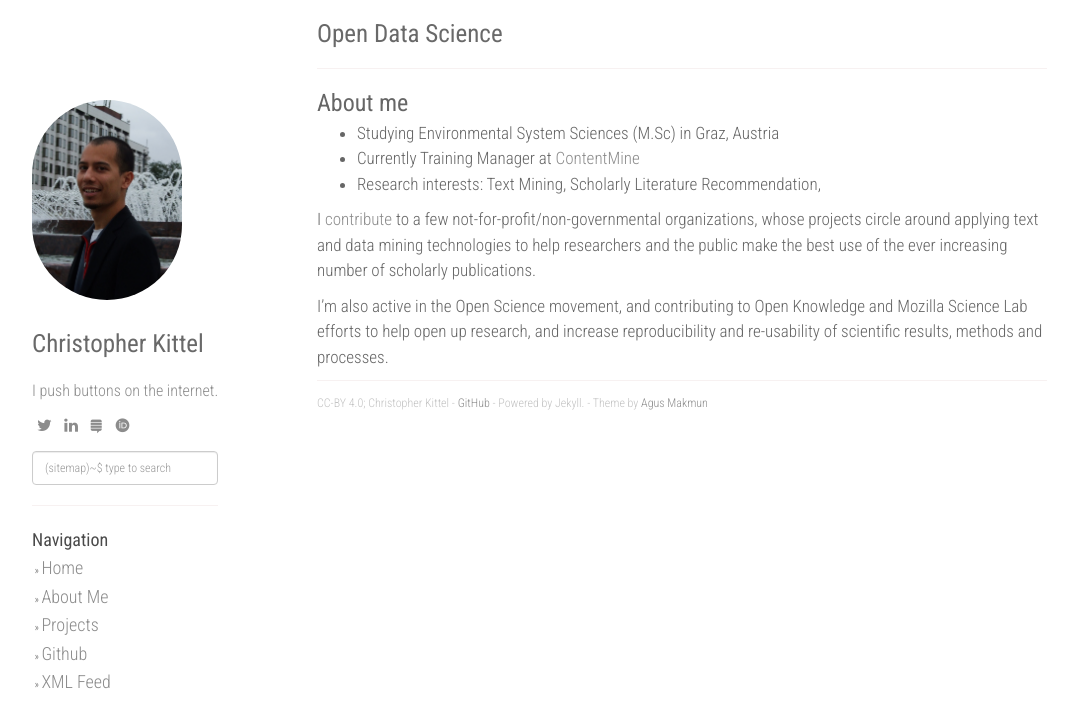
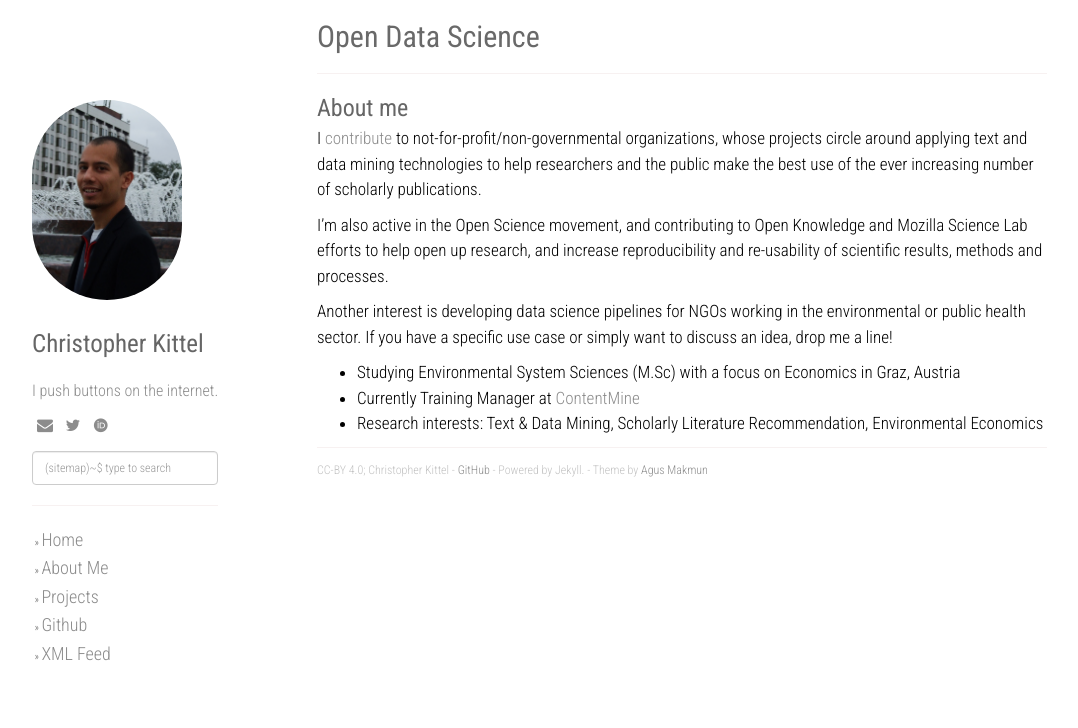
Before and after one commit to chreman/chreman.github.io, a Jekyll site: the page built from about.md, in a window 1280 px wide. Shown: the top 728 px of the page, without its empty margins (53-1131 px from the left). Built offline with Jekyll 4.4.1, drawn with Linux system fonts in a browser that asks for light colours; nearby versions of some CDN libraries; some web fonts are replaced.

Commit message:
some minor improvements

```diff
--- a/_config.yml
+++ b/_config.yml
@@ -17,10 +17,10 @@ collections:
 social:
     - icon: fa-twitter
       link: "https://twitter.com/chris_kittel"
-    - icon: fa-linkedin
-      link: "#"
-    - icon: fa-stack-exchange
-      link: "#"
+    # - icon: fa-linkedin
+    #   link: "#"
+    # - icon: fa-stack-exchange
+    #   link: "#"
 academic:
     - icon: ai-orcid
       link: "http://orcid.org/0000-0002-1894-5040"
--- a/_layouts/default.html
+++ b/_layouts/default.html
@@ -110,7 +110,7 @@
             <div class="col-sm-3">
               <div class="fixed-condition">
                 <a href="/"><img id="about" src="/static/img/avatar.jpg" height="200px" width="150px" /></a>
-                <h1 class="author-name">{{ site.author }}</h1>
+                <h2 class="author-name">{{ site.author }}</h1>
                 {% if site.about %}
                 <div id="about">
                     {{ site.about }}
@@ -119,6 +119,10 @@
 
                 <div class="social">
                     <ul>
+                        <li><a href = "mailto:webATchristopherkittelDOTeu"
+                           onclick = "this.href=this.href
+                                      .replace(/AT/,'&#64;')
+                                      .replace(/DOT/,'&#46;')"><i class="fa fa-envelope"></i></a></li>
                         {% for link in site.social %}
                             <li><a href="{{ link.link }}" target="_blank"><i class="fa {{ link.icon }}"></i></a></li>
                         {% endfor %}
@@ -134,7 +138,7 @@
                 </div>
                 <hr />
 
-                <strong>Navigation</strong><br />
+                <!-- <strong>Navigation</strong><br /> -->
                     &nbsp;&raquo; <a class="about" href="/">Home</a> <br />
                 {% for i in site.urls %}
                     &nbsp;&raquo; <a class="about" href="{{ i.url }}">{{ i.text }}</a><br />
--- a/about.md
+++ b/about.md
@@ -10,10 +10,12 @@ chart: false
 
 ### About me
 
-* Studying Environmental System Sciences (M.Sc) in Graz, Austria
-* Currently Training Manager at [ContentMine](http://contentmine.co/)
-* Research interests: Text Mining, Scholarly Literature Recommendation,
-
-I [contribute](../projects) to a few not-for-profit/non-governmental organizations, whose projects circle around applying text and data mining technologies to help researchers and the public make the best use of the ever increasing number of scholarly publications.
+I [contribute](../projects) to not-for-profit/non-governmental organizations, whose projects circle around applying text and data mining technologies to help researchers and the public make the best use of the ever increasing number of scholarly publications.
 
 I'm also active in the Open Science movement, and contributing to Open Knowledge and Mozilla Science Lab efforts to help open up research, and increase reproducibility and re-usability of scientific results, methods and processes.
+
+Another interest is developing data science pipelines for NGOs working in the environmental or public health sector. If you have a specific use case or simply want to discuss an idea, drop me a line!
+
+* Studying Environmental System Sciences (M.Sc) with a focus on Economics in Graz, Austria
+* Currently Training Manager at [ContentMine](http://contentmine.co/)
+* Research interests: Text & Data Mining, Scholarly Literature Recommendation, Environmental Economics
--- a/static/css/main.css
+++ b/static/css/main.css
@@ -6,7 +6,7 @@ body {
     background-color: #fff;
     font-size: 17px;
     line-height: 1.5em;
-    color: #666;
+    color: black;
     font-weight: 300;
 }
 hr {
@@ -30,13 +30,14 @@ h1 {
     font-weight: normal;
     color: #696969;
     margin-bottom: 10px;
-    font-size: 25px;
+    font-size: 30px;
 }
 
 h2 {
     font-weight: normal;
     margin-bottom: 5px;
     color: #666666;
+    font-size: 25px;
 }
 
 h3 {
```
